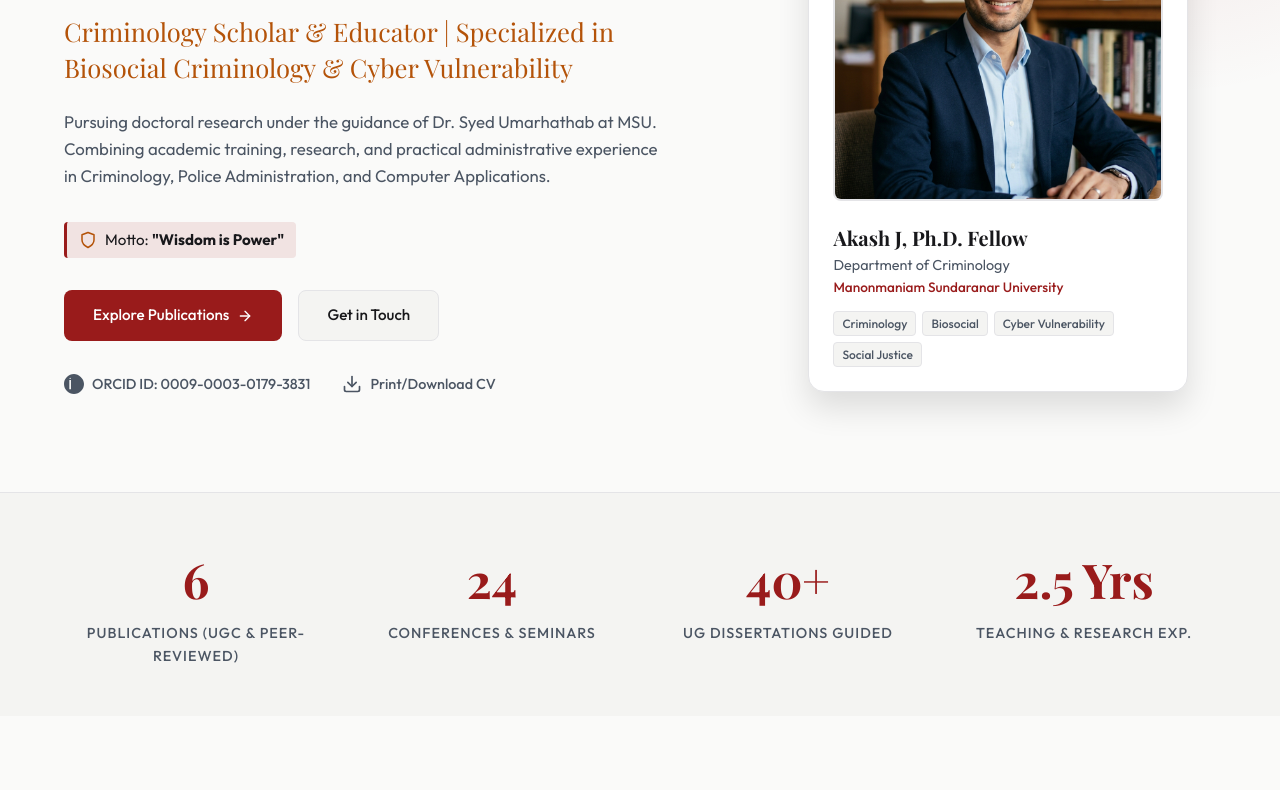
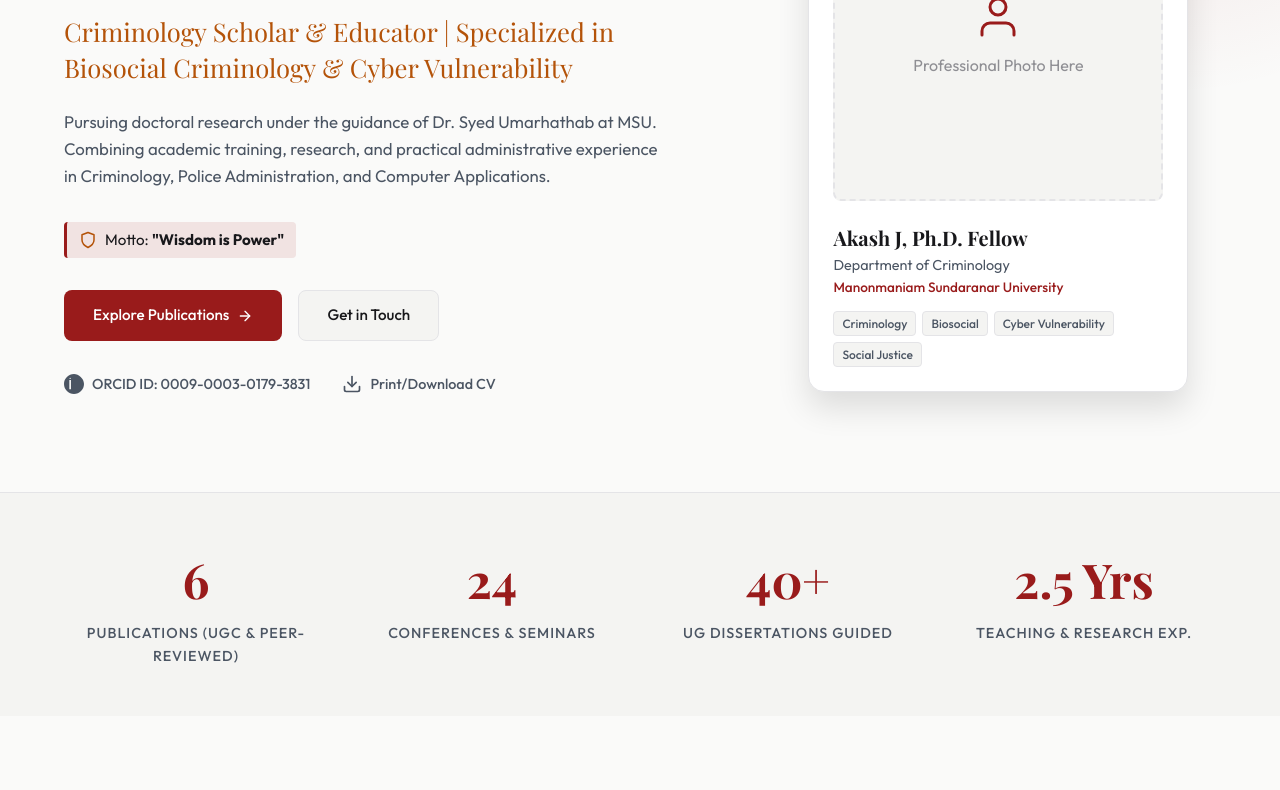
Before and after one commit to kailashkiradu/sampleportfolio, a website built with Vite: page index.html in a window 1280 px wide. Shown: the part 302-1092 px from the top of the page. Built offline with nearby package versions, Linux system fonts and the light colour scheme; a web font is replaced by a local one.

Commit message:
Default to light theme, replace profile image with placeholder

```diff
--- a/index.html
+++ b/index.html
@@ -29,7 +29,7 @@
     <!-- Custom Stylesheet -->
     <link rel="stylesheet" href="styles.css">
 </head>
-<body class="dark-theme">
+<body class="light-theme">
 
     <!-- Sticky Navigation Header -->
     <header class="main-header">
@@ -112,8 +112,9 @@
 
                 <div class="hero-visual">
                     <div class="profile-card">
-                        <div class="image-wrapper">
-                            <img src="assets/akash_portrait.png" alt="Akash J" class="profile-img">
+                        <div class="image-wrapper profile-placeholder-box">
+                            <svg xmlns="http://www.w3.org/2000/svg" width="48" height="48" viewBox="0 0 24 24" fill="none" stroke="currentColor" stroke-width="1.5" stroke-linecap="round" stroke-linejoin="round"><path d="M20 21v-2a4 4 0 0 0-4-4H8a4 4 0 0 0-4 4v2"/><circle cx="12" cy="7" r="4"/></svg>
+                            <span>Professional Photo Here</span>
                         </div>
                         <div class="profile-card-details">
                             <h3>Akash J, Ph.D. Fellow</h3>
--- a/script.js
+++ b/script.js
@@ -8,14 +8,13 @@ document.addEventListener('DOMContentLoaded', () => {
     const themeToggle = document.getElementById('theme-toggle');
     const body = document.body;
 
-    // Load saved theme or check system preference
+    // Load saved theme or default to light theme
     const savedTheme = localStorage.getItem('portfolio-theme');
-    const systemPrefersLight = window.matchMedia('(prefers-color-scheme: light)').matches;
 
     if (savedTheme) {
         body.className = savedTheme;
     } else {
-        body.className = systemPrefersLight ? 'light-theme' : 'dark-theme';
+        body.className = 'light-theme';
     }
 
     themeToggle.addEventListener('click', () => {
--- a/styles.css
+++ b/styles.css
@@ -620,6 +620,32 @@ body.light-theme .moon-icon { display: block; }
     border-radius: 4px;
 }
 
+.profile-placeholder-box {
+    display: flex;
+    flex-direction: column;
+    align-items: center;
+    justify-content: center;
+    background-color: var(--bg-secondary);
+    color: var(--text-muted);
+    border: 2px dashed var(--border-color);
+    gap: 12px;
+    width: 100%;
+    aspect-ratio: 1 / 1;
+    border-radius: var(--radius-md);
+    transition: all var(--transition-normal);
+}
+.profile-placeholder-box svg {
+    color: var(--accent-primary);
+    transition: transform var(--transition-fast);
+}
+.profile-card:hover .profile-placeholder-box {
+    border-color: var(--accent-secondary);
+    background-color: var(--bg-primary);
+}
+.profile-card:hover .profile-placeholder-box svg {
+    transform: scale(1.1);
+}
+
 /* Memberships Box & Cards */
 .memberships-box {
     margin-top: 4rem;
```
Also changed, not shown: assets/akash_portrait.png (deleted).
